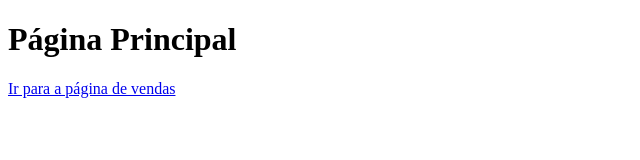
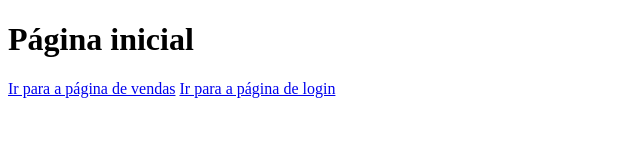
Before and after one commit to luiswiller/firstProject, a plain HTML site: page index.html in a window 1280 px wide. Shown: the whole page, without its empty margins (0-640 px from the left). Drawn offline with Linux system fonts and the light colour scheme.

Commit message:
(Y) Finalizando ft-login

```diff
--- a/index.html
+++ b/index.html
@@ -7,7 +7,8 @@
     <title>Document</title>
 </head>
 <body>
-    <h1>Página Principal</h1>
+    <h1>Página inicial</h1>
     <a href="vendas.html">Ir para a página de vendas</a>
+    <a href="login.html">Ir para a página de login</a>
 </body>
 </html>
```
Also changed, not shown: login.html (+1 -0 lines).
